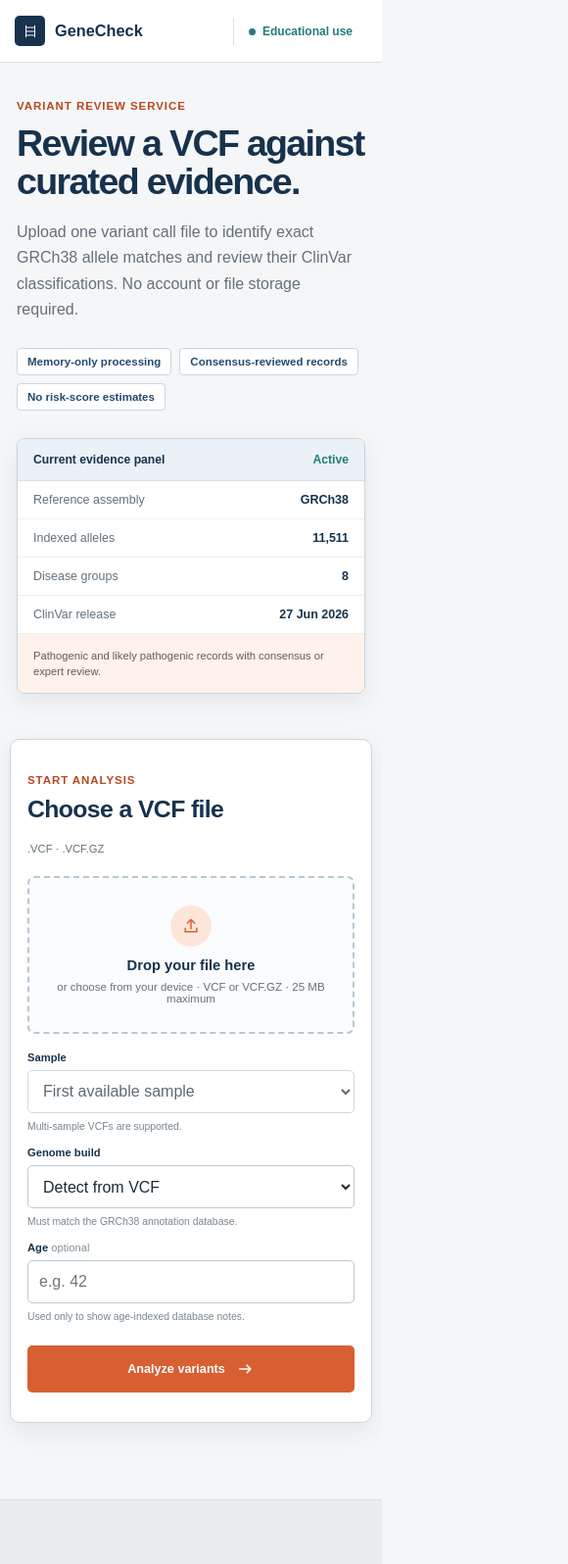
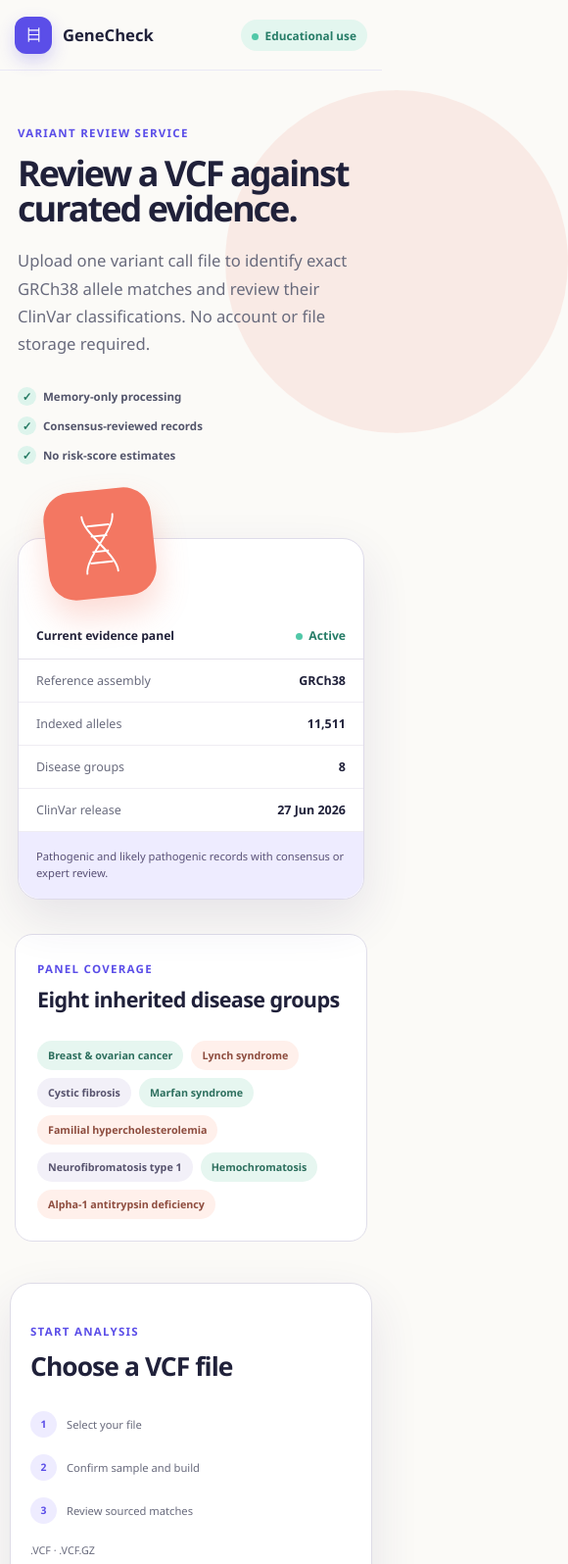
Before and after one commit to parihar-harsh/genetic-risk-analyzer, a website: page public/index.html in a window 390 px wide. Shown: the top 1596 px of the page at 98% size, 580 px wide, since content can reach past the window. Drawn offline with Linux system fonts and the light colour scheme.

Commit message:
Improve frontend UI and analysis workflow

```diff
--- a/public/app.js
+++ b/public/app.js
@@ -250,7 +250,7 @@ form.addEventListener("submit", async (event) => {
     showError(error.message || "The analysis could not be completed.");
   } finally {
     analyzeButton.disabled = false;
-    analyzeButton.querySelector("span").textContent = "Analyze variants";
+    analyzeButton.querySelector("span").textContent = "Review my file";
   }
 });
 
--- a/public/index.html
+++ b/public/index.html
@@ -16,8 +16,8 @@
         <span>GeneCheck</span>
       </a>
       <div class="header-status">
-        <span>Analyzer</span>
-        <span>Evidence panel</span>
+        <a href="#analyzer">Analyzer</a>
+        <a href="#coverage">Coverage</a>
         <span class="research-badge">Educational use</span>
       </div>
     </header>
@@ -35,6 +35,11 @@
           </div>
         </div>
         <div class="hero-visual" aria-hidden="true">
+          <div class="visual-symbol">
+            <svg viewBox="0 0 120 120">
+              <path d="M35 14c0 28 50 64 50 92M85 14c0 28-50 64-50 92M43 30h34M48 47h24M48 72h24M43 90h34"/>
+            </svg>
+          </div>
           <div class="visual-header"><span>Current evidence panel</span><span class="panel-status">Active</span></div>
           <div class="evidence-row"><span>Reference assembly</span><strong>GRCh38</strong></div>
           <div class="evidence-row"><span>Indexed alleles</span><strong>11,511</strong></div>
@@ -44,11 +49,29 @@
         </div>
       </section>
 
-      <section class="workspace" aria-labelledby="analyze-title">
+      <section id="coverage" class="coverage" aria-labelledby="coverage-title">
+        <div>
+          <span class="step-label">Panel coverage</span>
+          <h2 id="coverage-title">Eight inherited disease groups</h2>
+        </div>
+        <div class="coverage-list">
+          <span>Breast & ovarian cancer</span><span>Lynch syndrome</span>
+          <span>Cystic fibrosis</span><span>Marfan syndrome</span>
+          <span>Familial hypercholesterolemia</span><span>Neurofibromatosis type 1</span>
+          <span>Hemochromatosis</span><span>Alpha-1 antitrypsin deficiency</span>
+        </div>
+      </section>
+
+      <section id="analyzer" class="workspace" aria-labelledby="analyze-title">
         <div class="panel-heading">
           <div>
             <span class="step-label">Start analysis</span>
             <h2 id="analyze-title">Choose a VCF file</h2>
+            <ol class="step-list">
+              <li><b>1</b><span>Select your file</span></li>
+              <li><b>2</b><span>Confirm sample and build</span></li>
+              <li><b>3</b><span>Review sourced matches</span></li>
+            </ol>
           </div>
           <span class="format-note">.VCF · .VCF.GZ</span>
         </div>
@@ -89,7 +112,7 @@
 
           <div id="form-error" class="alert error" role="alert" hidden></div>
           <button id="analyze-button" class="primary-button" type="submit">
-            <span>Analyze variants</span>
+            <span>Review my file</span>
             <svg viewBox="0 0 24 24" aria-hidden="true"><path d="M5 12h14m-5-5 5 5-5 5"/></svg>
           </button>
         </form>
--- a/public/styles.css
+++ b/public/styles.css
@@ -1,160 +1,189 @@
 :root {
-  --navy: #17324d;
-  --navy-2: #234b6e;
-  --orange: #d85f32;
-  --orange-dark: #b84822;
-  --teal: #247b78;
-  --paper: #f5f6f7;
+  --ink: #20213a;
+  --muted: #696b7d;
+  --purple: #5b4ee8;
+  --purple-dark: #4338ca;
+  --mint: #51c8a8;
+  --coral: #f37762;
+  --cream: #fbfaf7;
+  --lavender: #eeecff;
   --surface: #ffffff;
-  --soft-blue: #eaf2f7;
-  --soft-orange: #fff2eb;
-  --ink: #1c2b36;
-  --muted: #63717c;
-  --line: #d9dfe4;
-  --red: #aa3e3e;
-  --shadow: 0 8px 24px rgba(31, 51, 68, .08);
-  --sans: Arial, Helvetica, sans-serif;
+  --line: #e3e1ea;
+  --danger: #b9464b;
+  --shadow: 0 20px 50px rgba(55, 48, 111, .11);
+  --sans: "Avenir Next", Avenir, "Segoe UI", Helvetica, Arial, sans-serif;
 }
 
 * { box-sizing: border-box; }
 html { scroll-behavior: smooth; }
-body { margin: 0; color: var(--ink); background: var(--paper); font-family: var(--sans); -webkit-font-smoothing: antialiased; }
+body { margin: 0; color: var(--ink); background: var(--cream); font-family: var(--sans); -webkit-font-smoothing: antialiased; }
 button, input, select { font: inherit; }
 button { cursor: pointer; }
 
 .site-header {
-  min-height: 64px;
+  min-height: 72px;
   padding: 0 max(24px, calc((100vw - 1180px) / 2));
   display: flex;
   align-items: center;
   justify-content: space-between;
-  border-bottom: 1px solid var(--line);
-  background: var(--surface);
+  background: rgba(251, 250, 247, .94);
+  border-bottom: 1px solid rgba(91,78,232,.1);
+  backdrop-filter: blur(14px);
+  position: sticky;
+  top: 0;
+  z-index: 10;
 }
-.brand { display: flex; align-items: center; gap: 10px; color: var(--navy); text-decoration: none; font-size: 1.02rem; font-weight: 750; }
-.brand-mark { width: 31px; height: 31px; display: grid; place-items: center; border-radius: 5px; color: #fff; background: var(--navy); }
-.brand-mark svg { width: 18px; fill: none; stroke: currentColor; stroke-width: 1.7; }
-.header-status { display: flex; align-items: stretch; gap: 0; color: #5f6d77; font-size: .75rem; }
-.header-status > span { padding: 7px 15px; border-left: 1px solid var(--line); }
-.research-badge { color: var(--teal); font-weight: 700; }
-.research-badge::before { content: ""; display: inline-block; width: 7px; height: 7px; margin-right: 7px; border-radius: 50%; background: var(--teal); }
+.brand { display: flex; align-items: center; gap: 11px; color: var(--ink); text-decoration: none; font-size: 1.04rem; font-weight: 750; }
+.brand-mark { width: 38px; height: 38px; display: grid; place-items: center; color: #fff; border-radius: 12px; background: var(--purple); box-shadow: 0 7px 17px rgba(91,78,232,.24); }
+.brand-mark svg { width: 21px; fill: none; stroke: currentColor; stroke-width: 1.7; }
+.header-status { display: flex; align-items: center; gap: 8px; font-size: .74rem; }
+.header-status a { padding: 8px 11px; color: var(--muted); text-decoration: none; }
+.header-status a:hover { color: var(--purple); }
+.research-badge { margin-left: 5px; padding: 8px 11px; color: #267c67; border-radius: 100px; background: #e3f6ef; font-weight: 700; }
+.research-badge::before { content: ""; display: inline-block; width: 7px; height: 7px; margin-right: 7px; border-radius: 50%; background: var(--mint); }
 
 .hero {
   max-width: 1180px;
+  min-height: 570px;
   margin: 0 auto;
-  padding: 56px 24px 38px;
+  padding: 74px 24px 52px;
   display: grid;
-  grid-template-columns: minmax(0, 1.4fr) minmax(320px, .6fr);
-  gap: 64px;
+  grid-template-columns: minmax(0, 1.25fr) minmax(360px, .75fr);
+  gap: 74px;
   align-items: center;
+  position: relative;
 }
-.eyebrow, .step-label { color: var(--orange-dark); font-size: .72rem; font-weight: 750; letter-spacing: .08em; text-transform: uppercase; }
-.hero h1 { max-width: 720px; margin: 13px 0 18px; color: var(--navy); font-size: clamp(2.25rem, 4.4vw, 4.15rem); line-height: 1.05; letter-spacing: -.045em; }
-.hero-copy > p { max-width: 670px; margin: 0; color: var(--muted); font-size: 1rem; line-height: 1.65; }
-.trust-row { display: flex; flex-wrap: wrap; gap: 8px; margin-top: 25px; }
-.trust-row span { padding: 7px 10px; border: 1px solid #cbd7df; border-radius: 4px; color: var(--navy-2); background: var(--surface); font-size: .72rem; font-weight: 650; }
+.hero::before { content: ""; position: absolute; width: 350px; height: 350px; top: 20px; right: -190px; border-radius: 50%; background: #f7dfd8; opacity: .55; z-index: -1; }
+.eyebrow, .step-label { color: var(--purple); font-size: .72rem; font-weight: 800; letter-spacing: .11em; text-transform: uppercase; }
+.hero h1 { max-width: 700px; margin: 16px 0 22px; font-size: clamp(2.8rem, 5.8vw, 5.25rem); line-height: .99; letter-spacing: -.055em; }
+.hero-copy > p { max-width: 650px; margin: 0; color: var(--muted); font-size: 1.04rem; line-height: 1.7; }
+.trust-row { display: flex; flex-wrap: wrap; gap: 18px; margin-top: 30px; color: #53556b; font-size: .72rem; font-weight: 650; }
+.trust-row span::before { content: "✓"; display: inline-grid; place-items: center; width: 19px; height: 19px; margin-right: 7px; color: #247962; border-radius: 50%; background: #ddf4ec; }
 
-.hero-visual { overflow: hidden; border: 1px solid #cad4dc; border-radius: 8px; background: var(--surface); box-shadow: var(--shadow); }
-.visual-header { padding: 14px 16px; display: flex; justify-content: space-between; border-bottom: 1px solid var(--line); color: var(--navy); background: var(--soft-blue); font-size: .76rem; font-weight: 750; }
-.panel-status { color: var(--teal); }
-.evidence-row { padding: 12px 16px; display: flex; justify-content: space-between; border-bottom: 1px solid #edf0f2; font-size: .78rem; }
+.hero-visual { position: relative; padding-top: 75px; overflow: visible; border: 1px solid #dedbea; border-radius: 22px; background: #fff; box-shadow: var(--shadow); transform: rotate(1.5deg); }
+.visual-symbol { position: absolute; width: 110px; height: 110px; top: -50px; left: 28px; display: grid; place-items: center; color: #fff; border-radius: 28px; background: var(--coral); box-shadow: 0 18px 32px rgba(243,119,98,.26); transform: rotate(-6deg); }
+.visual-symbol svg { width: 76px; fill: none; stroke: currentColor; stroke-width: 3; stroke-linecap: round; }
+.visual-header { padding: 15px 18px; display: flex; justify-content: space-between; border-bottom: 1px solid var(--line); font-size: .76rem; font-weight: 750; }
+.panel-status { color: #267c67; }
+.panel-status::before { content: ""; display: inline-block; width: 7px; height: 7px; margin-right: 6px; border-radius: 50%; background: var(--mint); }
+.evidence-row { padding: 13px 18px; display: flex; justify-content: space-between; border-bottom: 1px solid #efedf3; font-size: .78rem; }
 .evidence-row span { color: var(--muted); }
-.evidence-row strong { color: var(--navy); }
-.visual-note { padding: 14px 16px; color: #6c5a4e; background: var(--soft-orange); font-size: .7rem; line-height: 1.45; }
+.evidence-row strong { color: var(--ink); }
+.visual-note { padding: 17px 18px; color: #5a5277; border-radius: 0 0 22px 22px; background: var(--lavender); font-size: .7rem; line-height: 1.5; }
 
-.workspace, .results { max-width: 1180px; margin: 22px auto 70px; border: 1px solid #ced6dc; border-radius: 10px; background: var(--surface); box-shadow: var(--shadow); }
-.workspace { padding: 0 30px 30px; display: grid; grid-template-columns: 260px minmax(0, 1fr); column-gap: 32px; }
-.panel-heading { padding: 31px 20px 0 0; align-self: start; }
-.panel-heading h2, .results-heading h2 { margin: 8px 0 0; color: var(--navy); font-size: 1.55rem; letter-spacing: -.025em; }
-.format-note { display: inline-block; margin-top: 20px; color: var(--muted); font-size: .7rem; }
-#analysis-form { padding-top: 26px; border-left: 1px solid var(--line); padding-left: 32px; }
-.drop-zone { min-height: 160px; padding: 28px; display: flex; flex-direction: column; align-items: center; justify-content: center; gap: 8px; border: 2px dashed #b9c7d1; border-radius: 7px; background: #fafcfd; transition: .16s; }
-.drop-zone:hover, .drop-zone:focus, .drop-zone.dragging { outline: none; border-color: var(--orange); background: var(--soft-orange); }
-.drop-zone.has-file { border-style: solid; border-color: var(--teal); background: #eef8f5; }
-.drop-zone strong { color: var(--navy); font-size: .92rem; }
-.drop-zone span { color: var(--muted); font-size: .72rem; text-align: center; }
-.upload-icon { width: 42px; height: 42px; display: grid; place-items: center; margin-bottom: 3px; border-radius: 50%; color: var(--orange); background: #fde5d9; }
-.upload-icon svg, .primary-button svg { width: 20px; fill: none; stroke: currentColor; stroke-width: 1.8; }
+.coverage { max-width: 1180px; margin: 0 auto 42px; padding: 27px 28px; display: grid; grid-template-columns: 240px 1fr; gap: 28px; align-items: center; border: 1px solid #e0deea; border-radius: 18px; background: #fff; }
+.coverage h2 { margin: 7px 0 0; font-size: 1.35rem; letter-spacing: -.03em; }
+.coverage-list { display: flex; flex-wrap: wrap; gap: 8px; }
+.coverage-list span { padding: 8px 11px; color: #57536e; border-radius: 100px; background: #f2f0f8; font-size: .67rem; font-weight: 650; }
+.coverage-list span:nth-child(3n+1) { background: #e6f6f0; color: #2d6f5e; }
+.coverage-list span:nth-child(3n+2) { background: #fff0eb; color: #8d4c3e; }
+
+.workspace, .results { max-width: 1180px; margin: 0 auto 82px; border: 1px solid #dedce7; border-radius: 22px; background: #fff; box-shadow: var(--shadow); }
+.workspace { padding: 0 34px 34px; display: grid; grid-template-columns: 270px minmax(0, 1fr); column-gap: 35px; }
+.panel-heading { padding: 36px 22px 0 2px; align-self: start; }
+.panel-heading h2, .results-heading h2 { margin: 8px 0 0; font-size: 1.65rem; letter-spacing: -.035em; }
+.format-note { display: inline-block; margin-top: 20px; color: var(--muted); font-size: .67rem; }
+.step-list { margin: 28px 0 0; padding: 0; display: grid; gap: 17px; list-style: none; }
+.step-list li { display: grid; grid-template-columns: 27px 1fr; gap: 10px; align-items: center; color: var(--muted); font-size: .7rem; }
+.step-list b { width: 27px; height: 27px; display: grid; place-items: center; color: var(--purple); border-radius: 50%; background: var(--lavender); font-size: .65rem; }
+#analysis-form { padding: 30px 0 0 35px; border-left: 1px solid var(--line); }
+.drop-zone { min-height: 190px; padding: 30px; display: flex; flex-direction: column; align-items: center; justify-content: center; gap: 9px; border: 2px dashed #c9c4df; border-radius: 16px; background: #fcfbff; transition: .16s; }
+.drop-zone:hover, .drop-zone:focus, .drop-zone.dragging { outline: none; border-color: var(--purple); background: #f6f4ff; transform: translateY(-1px); }
+.drop-zone.has-file { border-style: solid; border-color: var(--mint); background: #f1fbf7; }
+.drop-zone strong { font-size: .94rem; }
+.drop-zone span { color: var(--muted); font-size: .71rem; text-align: center; }
+.upload-icon { width: 48px; height: 48px; display: grid; place-items: center; margin-bottom: 3px; color: var(--purple); border-radius: 14px; background: var(--lavender); }
+.upload-icon svg, .primary-button svg { width: 21px; fill: none; stroke: currentColor; stroke-width: 1.8; }
 
 .field-grid { display: grid; grid-template-columns: repeat(3, 1fr); gap: 13px; margin-top: 18px; }
 .field { display: flex; flex-direction: column; gap: 7px; }
-.field > span { color: var(--navy); font-size: .7rem; font-weight: 750; }
-.field b { color: #84909a; font-weight: 400; }
-.field input, .field select { min-height: 44px; padding: 0 11px; color: var(--ink); border: 1px solid #bec9d1; border-radius: 5px; background: var(--surface); }
-.field input:focus, .field select:focus { outline: 2px solid rgba(216,95,50,.16); border-color: var(--orange); }
-.field small { color: #788690; font-size: .65rem; line-height: 1.35; }
-.primary-button { width: 100%; min-height: 48px; margin-top: 22px; display: flex; justify-content: center; align-items: center; gap: 10px; border: 0; border-radius: 5px; color: #fff; background: var(--orange); font-size: .79rem; font-weight: 750; }
-.primary-button:hover { background: var(--orange-dark); }
+.field > span { font-size: .69rem; font-weight: 750; }
+.field b { color: #9896a5; font-weight: 400; }
+.field input, .field select { min-height: 46px; padding: 0 12px; color: var(--ink); border: 1px solid #cbc8d7; border-radius: 10px; background: #fff; }
+.field input:focus, .field select:focus { outline: 3px solid rgba(91,78,232,.12); border-color: var(--purple); }
+.field small { color: #858391; font-size: .63rem; line-height: 1.35; }
+.primary-button { width: 100%; min-height: 52px; margin-top: 23px; display: flex; justify-content: center; align-items: center; gap: 10px; border: 0; border-radius: 12px; color: #fff; background: var(--purple); box-shadow: 0 10px 22px rgba(91,78,232,.2); font-size: .8rem; font-weight: 800; }
+.primary-button:hover { background: var(--purple-dark); transform: translateY(-1px); }
 .primary-button:disabled { cursor: wait; opacity: .6; }
-.alert { margin: 16px 0; padding: 12px 14px; border-radius: 5px; font-size: .78rem; line-height: 1.5; }
-.alert.error { color: #852f2f; border: 1px solid #e2b7b7; background: #fff1f1; }
+.alert { margin: 16px 0; padding: 12px 14px; border-radius: 10px; font-size: .77rem; line-height: 1.5; }
+.alert.error { color: #913c43; border: 1px solid #efc7ca; background: #fff2f3; }
 
-.results { padding: 0 30px 30px; }
-.results-heading { min-height: 82px; display: flex; align-items: center; justify-content: space-between; border-bottom: 1px solid var(--line); }
-.secondary-button { padding: 9px 13px; border: 1px solid #aebbc4; border-radius: 4px; color: var(--navy); background: #fff; font-size: .7rem; font-weight: 700; }
-.summary-grid { display: grid; grid-template-columns: repeat(4, 1fr); gap: 12px; margin: 22px 0 15px; }
-.summary-item { padding: 16px; border: 1px solid var(--line); border-radius: 6px; background: #fafbfc; }
-.summary-item strong { display: block; color: var(--navy); font-size: 1.55rem; }
-.summary-item span { color: var(--muted); font-size: .65rem; }
-.report-notice { margin-bottom: 22px; padding: 12px 14px; color: #70533e; border-left: 3px solid var(--orange); background: var(--soft-orange); font-size: .72rem; line-height: 1.45; }
+.results { padding: 0 34px 34px; }
+.results-heading { min-height: 90px; display: flex; align-items: center; justify-content: space-between; border-bottom: 1px solid var(--line); }
+.secondary-button { padding: 10px 14px; border: 1px solid #c6c2d4; border-radius: 9px; color: var(--purple); background: #fff; font-size: .69rem; font-weight: 750; }
+.summary-grid { display: grid; grid-template-columns: repeat(4, 1fr); gap: 12px; margin: 25px 0 16px; }
+.summary-item { padding: 17px; border-radius: 13px; background: #f5f3fc; }
+.summary-item:nth-child(2) { background: #eaf8f3; }
+.summary-item:nth-child(3) { background: #fff0eb; }
+.summary-item:nth-child(4) { background: #f8f3e6; }
+.summary-item strong { display: block; font-size: 1.65rem; }
+.summary-item span { color: var(--muted); font-size: .64rem; }
+.report-notice { margin-bottom: 23px; padding: 13px 15px; color: #63577b; border-radius: 10px; background: var(--lavender); font-size: .71rem; line-height: 1.5; }
 .result-layout { display: grid; grid-template-columns: minmax(0, 1.8fr) minmax(250px, .7fr); gap: 20px; }
-.section-title { min-height: 48px; display: flex; align-items: center; justify-content: space-between; border-bottom: 2px solid var(--navy); }
-.section-title h3, .aside-card h3 { margin: 0; color: var(--navy); font-size: .84rem; }
-.section-title span { color: var(--muted); font-size: .7rem; }
-.findings-list { display: flex; flex-direction: column; gap: 9px; padding-top: 12px; }
-.finding { padding: 17px; border: 1px solid var(--line); border-radius: 6px; background: #fff; }
+.section-title { min-height: 50px; display: flex; align-items: center; justify-content: space-between; border-bottom: 2px solid var(--ink); }
+.section-title h3, .aside-card h3 { margin: 0; font-size: .84rem; }
+.section-title span { color: var(--muted); font-size: .69rem; }
+.findings-list { display: flex; flex-direction: column; gap: 10px; padding-top: 12px; }
+.finding { padding: 18px; border: 1px solid var(--line); border-radius: 13px; background: #fff; }
 .finding-top { display: flex; justify-content: space-between; gap: 14px; }
-.finding h4 { margin: 0; color: var(--navy); font-size: .95rem; }
-.finding-description { margin: 7px 0 13px; color: var(--muted); font-size: .76rem; line-height: 1.48; }
+.finding h4 { margin: 0; font-size: .96rem; }
+.finding-description { margin: 7px 0 13px; color: var(--muted); font-size: .75rem; line-height: 1.5; }
 .tags { display: flex; flex-wrap: wrap; justify-content: flex-end; gap: 5px; }
-.tag { padding: 5px 7px; border-radius: 4px; color: var(--navy-2); background: var(--soft-blue); font-size: .62rem; }
-.tag.high { color: #8c3425; background: #fee8df; }
-.tag.moderate, .tag.review { color: #765922; background: #fff1cb; }
-.finding-details { display: grid; grid-template-columns: repeat(3, 1fr); gap: 13px; margin-top: 14px; padding-top: 13px; border-top: 1px solid #e5e9ec; }
-.finding-details span { display: block; color: #7a8790; font-size: .59rem; text-transform: uppercase; }
-.finding-details strong { display: block; margin-top: 4px; color: #344754; font-size: .69rem; line-height: 1.4; overflow-wrap: anywhere; }
-.aside-card { padding: 17px; border: 1px solid var(--line); border-radius: 6px; background: #fafbfc; }
+.tag { padding: 5px 8px; border-radius: 100px; color: #5c5873; background: #efedf6; font-size: .61rem; }
+.tag.high { color: #943f31; background: #ffe5de; }
+.tag.moderate, .tag.review { color: #775c20; background: #fff1c9; }
+.finding-details { display: grid; grid-template-columns: repeat(3, 1fr); gap: 13px; margin-top: 14px; padding-top: 13px; border-top: 1px solid #eceaf0; }
+.finding-details span { display: block; color: #8a8796; font-size: .58rem; text-transform: uppercase; }
+.finding-details strong { display: block; margin-top: 4px; color: #454357; font-size: .68rem; line-height: 1.4; overflow-wrap: anywhere; }
+.aside-card { padding: 18px; border-radius: 13px; background: #f7f6fa; }
 .aside-card + .aside-card { margin-top: 12px; }
 .aside-card > p { color: var(--muted); font-size: .7rem; line-height: 1.5; }
-.score, .warning { padding: 11px 0; border-top: 1px solid var(--line); }
-.score strong, .warning strong { display: block; font-size: .68rem; }
-.score span, .warning span { color: var(--muted); font-size: .64rem; line-height: 1.4; }
-.score-bar { height: 3px; margin-top: 7px; background: #dce4e8; }
-.score-bar i { display: block; height: 100%; background: var(--teal); }
-.empty-state { padding: 30px; color: var(--muted); border: 1px dashed #b9c7d1; border-radius: 6px; text-align: center; font-size: .75rem; line-height: 1.6; }
+.score, .warning { padding: 11px 0; border-top: 1px solid #e3e0e9; }
+.score strong, .warning strong { display: block; font-size: .67rem; }
+.score span, .warning span { color: var(--muted); font-size: .63rem; line-height: 1.4; }
+.score-bar { height: 3px; margin-top: 7px; background: #dedbe8; }
+.score-bar i { display: block; height: 100%; background: var(--mint); }
+.empty-state { padding: 30px; color: var(--muted); border: 1px dashed #c8c4d6; border-radius: 13px; text-align: center; font-size: .74rem; line-height: 1.6; }
 
-.limits { margin-top: 78px; padding: 64px max(24px, calc((100vw - 1180px) / 2)); color: var(--ink); border-top: 1px solid var(--line); background: #e9edf0; }
-.limits h2 { max-width: 760px; margin: 10px 0 32px; color: var(--navy); font-size: clamp(1.8rem, 3.5vw, 3rem); letter-spacing: -.035em; }
-.limits-grid { display: grid; grid-template-columns: repeat(3, 1fr); gap: 14px; }
-.limits-grid article { min-height: 185px; padding: 21px; border-top: 4px solid var(--navy-2); background: var(--surface); }
-.limits-grid article > span { color: var(--orange); font-size: .7rem; font-weight: 750; }
-.limits-grid h3 { margin: 23px 0 8px; color: var(--navy); font-size: .93rem; }
-.limits-grid p { color: var(--muted); font-size: .74rem; line-height: 1.6; }
-footer { min-height: 70px; padding: 0 max(24px, calc((100vw - 1180px) / 2)); display: flex; align-items: center; justify-content: space-between; color: #70808b; background: #fff; font-size: .65rem; }
+.limits { margin-top: 80px; padding: 70px max(24px, calc((100vw - 1180px) / 2)); background: #292840; color: #fff; }
+.limits .step-label { color: #bcb4ff; }
+.limits h2 { max-width: 780px; margin: 11px 0 36px; font-size: clamp(2rem, 4vw, 3.35rem); letter-spacing: -.04em; }
+.limits-grid { display: grid; grid-template-columns: repeat(3, 1fr); gap: 13px; }
+.limits-grid article { min-height: 190px; padding: 22px; border-radius: 14px; background: rgba(255,255,255,.07); }
+.limits-grid article > span { color: #bbb4ff; font-size: .69rem; font-weight: 800; }
+.limits-grid h3 { margin: 25px 0 8px; font-size: .94rem; }
+.limits-grid p { color: #c5c4d1; font-size: .73rem; line-height: 1.6; }
+footer { min-height: 76px; padding: 0 max(24px, calc((100vw - 1180px) / 2)); display: flex; align-items: center; justify-content: space-between; color: #777586; background: #fff; font-size: .65rem; }
 
-@media (max-width: 880px) {
-  .hero { grid-template-columns: 1fr; gap: 28px; }
-  .hero-visual { max-width: 600px; }
+@media (max-width: 900px) {
+  .hero { grid-template-columns: 1fr; gap: 55px; }
+  .hero-visual { max-width: 600px; transform: none; }
+  .coverage { grid-template-columns: 1fr; margin-left: 15px; margin-right: 15px; }
   .workspace { grid-template-columns: 1fr; }
-  .panel-heading { padding-bottom: 20px; }
+  .panel-heading { padding-bottom: 23px; }
+  .step-list { grid-template-columns: repeat(3, 1fr); }
   #analysis-form { padding: 0; border-left: 0; }
   .field-grid, .result-layout { grid-template-columns: 1fr; }
 }
 @media (max-width: 620px) {
   .site-header { padding: 0 15px; }
-  .header-status > span:not(.research-badge) { display: none; }
-  .hero { padding: 38px 17px 24px; }
-  .hero h1 { font-size: 2.35rem; }
-  .workspace, .results { margin-left: 10px; margin-right: 10px; padding-left: 17px; padding-right: 17px; }
+  .header-status a { display: none; }
+  .hero { min-height: auto; padding: 56px 18px 35px; }
+  .hero h1 { font-size: 2.65rem; }
+  .hero-visual { margin-top: 20px; }
+  .trust-row { flex-direction: column; gap: 11px; }
+  .coverage { padding: 22px; }
+  .workspace, .results { margin-left: 10px; margin-right: 10px; padding-left: 18px; padding-right: 18px; }
+  .step-list { grid-template-columns: 1fr; }
   .summary-grid { grid-template-columns: 1fr 1fr; }
   .finding-top { flex-direction: column; }
   .tags { justify-content: flex-start; }
   .finding-details { grid-template-columns: 1fr 1fr; }
   .limits-grid { grid-template-columns: 1fr; }
-  footer { padding: 18px; flex-direction: column; align-items: flex-start; gap: 7px; }
+  footer { padding: 19px; flex-direction: column; align-items: flex-start; gap: 7px; }
 }
-@media (max-width: 380px) {
-  .trust-row { flex-direction: column; align-items: flex-start; }
+@media (max-width: 390px) {
+  .hero h1 { font-size: 2.25rem; }
   .summary-grid, .finding-details { grid-template-columns: 1fr; }
 }
 @media (prefers-reduced-motion: reduce) {
```
